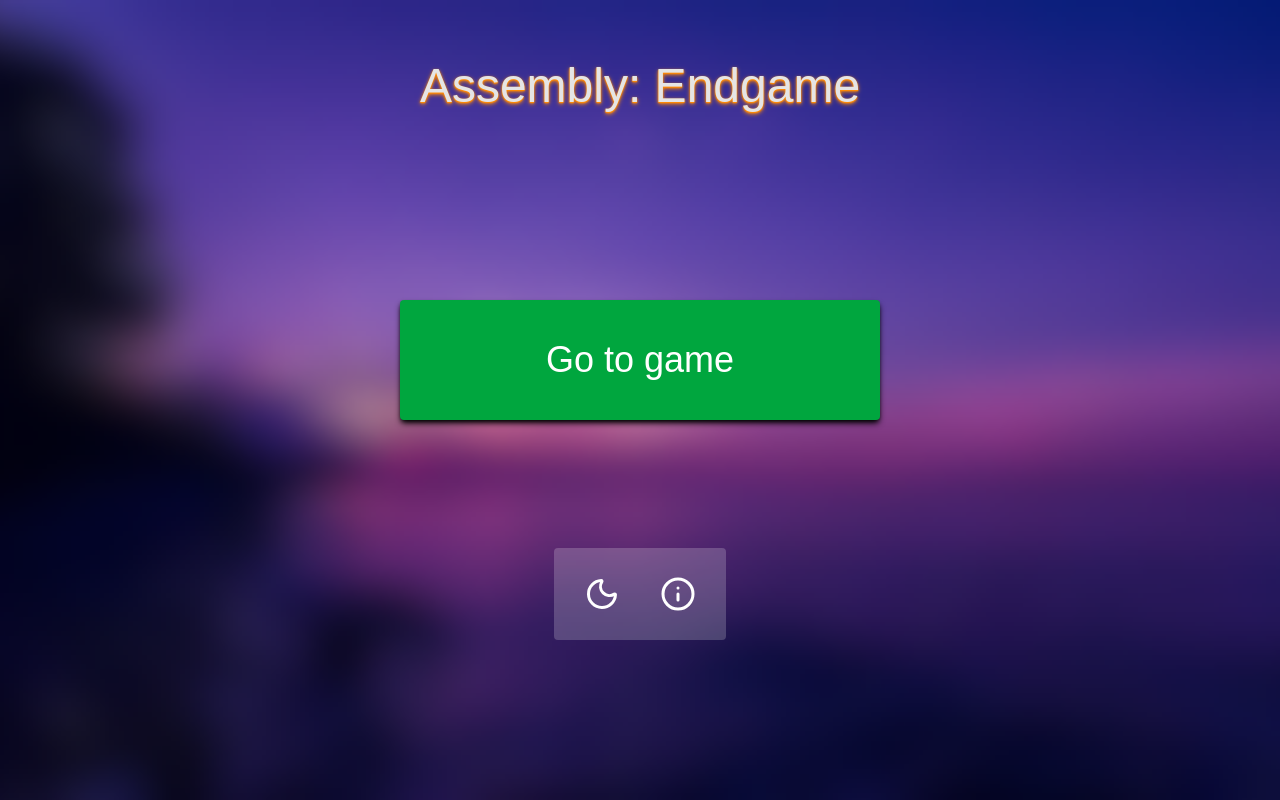
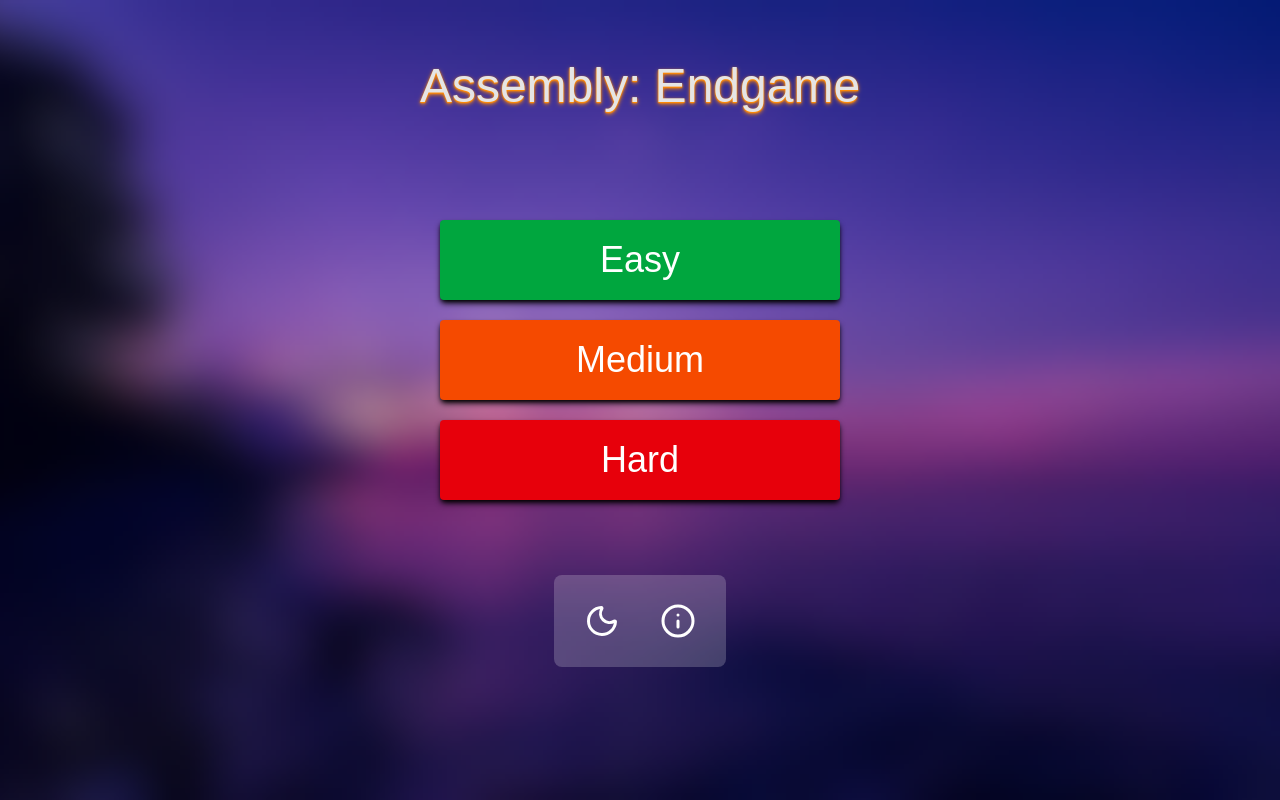
Before and after one commit to PreakPro/assembly_endgame, a Next.js app: page / in a window 1280 px wide. Built offline with nearby package versions, Linux system fonts and the light colour scheme.

Commit message:
easy medium hard game modes

```diff
--- a/app/game/page.tsx
+++ b/app/game/page.tsx
@@ -4,7 +4,7 @@ import { getFarewellText, cn } from "../../lib/utils"
 import LanguagesDisplay from "@/components/languagesDisplay"
 import LetterDisplay from "@/components/letterDisplay"
 import { useEffect, useMemo, useRef, useState, useLayoutEffect } from "react"
-import { words } from "../../lib/words"
+import { easyWords, mediumWords, hardWords } from "../../lib/words"
 import { motion } from "framer-motion"
 import confetti from "canvas-confetti"
 
@@ -13,6 +13,12 @@ export default function AssemblyEndgame() {
 	const [guessedLetters, setGuessedLetters] = useState<string[]>([])
 	const [isGameOver, setIsGameOver] = useState<boolean>(false)
 	const [theme, setTheme] = useState<string | null>(null)
+	const [difficulty, setDifficulty] = useState<string | null>(null)
+
+	useEffect(() => {
+		setDifficulty(localStorage.getItem('difficulty'))
+	}, [])
+
 	const letterRefs = useRef<{[key: string]: HTMLButtonElement | null}>({})
 	const newGameRef = useRef<HTMLButtonElement>(null)
 	const alphabet = "abcdefghijklmnopqrstuvwxyz"
@@ -28,12 +34,17 @@ export default function AssemblyEndgame() {
 	})
 
 	useEffect(() => {
+		if (!difficulty) return;
 		function generateRandomWord() {
-			const word = words[Math.floor(Math.random() * words.length)]
-			setCurrentWord(word)
+			const word = difficulty === "easy"
+				? easyWords[Math.floor(Math.random() * easyWords.length)]
+				: difficulty === "medium"
+				? mediumWords[Math.floor(Math.random() * mediumWords.length)]
+				: hardWords[Math.floor(Math.random() * hardWords.length)];
+			setCurrentWord(word);
 		}
-		generateRandomWord()
-	}, [])
+		generateRandomWord();
+	}, [difficulty])
 
 	const languagesDisplay = <LanguagesDisplay wrongGuesses={wrongGuesses}/>
 
@@ -115,9 +126,10 @@ export default function AssemblyEndgame() {
 	}, [])
 
 	function newGame() {
+		const word = difficulty === "easy" ? easyWords[Math.floor(Math.random() * easyWords.length)] : difficulty === "medium" ? mediumWords[Math.floor(Math.random() * mediumWords.length)] : hardWords[Math.floor(Math.random() * hardWords.length)]
 		setIsGameOver(false)
 		setGuessedLetters([])
-		setCurrentWord(words[Math.floor(Math.random() * words.length)])
+		setCurrentWord(word)
 	}
 
 	const farewellText = useMemo(() => {
@@ -131,10 +143,10 @@ export default function AssemblyEndgame() {
 
 	const hasWon = currentWord.split("").every(letter => guessedLetters.includes(letter))
 
-	console.log(currentWord)
+	console.log(currentWord, difficulty)
 
 	return (
-		<div className={cn("relative h-screen bg-neutral-800",
+		<div className={cn("relative h-screen",
 			{"light": theme !== "dark"}
 		)}>
 			<main
@@ -148,7 +160,7 @@ export default function AssemblyEndgame() {
 					backgroundPosition: "center",
 				}}
 			>
-				<div className="relative z-50 p-6 mt-20">
+				<div className="relative z-50 p-6 md:mt-20 mt-40">
 					<section className={cn(
 						"rounded justify-center mx-auto text-center w-80 md:w-120 p-6 text-white z-10",
 						{ "bg-purple-700 border-1 light:bg-purple-400 light:border-1 light:border-black": !isGameOver},
--- a/app/layout.tsx
+++ b/app/layout.tsx
@@ -17,18 +17,12 @@ export const metadata: Metadata = {
   description: "Basically hangman",
 };
 
-export default function RootLayout({
-  children,
-}: Readonly<{
-  children: React.ReactNode;
-}>) {
+export default function RootLayout({ children }: { children: React.ReactNode }) {
   return (
     <html lang="en">
-      <body
-        className={`${geistSans.variable} ${geistMono.variable} antialiased`}
-      >
+      <body>
         {children}
       </body>
     </html>
-  );
+  )
 }
--- a/app/page.tsx
+++ b/app/page.tsx
@@ -1,7 +1,7 @@
 "use client"
 import Link from "next/link"
 import { Moon, Sun } from "lucide-react"
-import { useState, useEffect, useLayoutEffect } from "react"
+import { useState, useLayoutEffect } from "react"
 import InfoThing from "@/components/info"
 import { cn } from "@/lib/utils"
 
@@ -35,6 +35,10 @@ export default function Page() {
 
     if (theme === null) return null;
 
+    function setDifficulty(difficulty: string) {
+        localStorage.setItem('difficulty', difficulty)
+    }
+
     return (
         <section className={cn("h-screen flex flex-col justify-center items-center",
             { "light": theme !== "dark" }
@@ -49,17 +53,33 @@ export default function Page() {
                     backgroundPosition: "center",
                 }}
             >
-                <h1 className="absolute transition-all top-1/13 md:text-5xl text-4xl text-neutral-200 text-shadow-orange-400 light:text-shadow-blue-500 text-shadow-md hover:-translate-0.5 hover:text-shadow-lg">Assembly: Endgame</h1>
+                <h1 className="absolute transition-all top-1/13 text-5xl md:mt-0 mt-10 text-neutral-200 text-shadow-orange-400 light:text-shadow-blue-500 text-shadow-md hover:-translate-0.5 hover:text-shadow-lg">Assembly: Endgame</h1>
 
             </header>
-            <div className="rounded transition-all text-white light:text-black flex absolute justify-center items-center text-center w-120 h-30 mb-20 text-4xl bg-green-600 light:bg-green-500 active:opacity-80 hover:scale-110 shadow-black shadow-md">
+
+            <div onClick={() => setDifficulty("easy")} className="rounded transition-all text-white flex absolute justify-center items-center text-center md:w-100 md:h-20 mb-70 md:text-4xl text-3xl w-80 h-20 bg-green-600 light:bg-green-500 active:opacity-80 hover:scale-110 shadow-black shadow-md">
                 <Link href="/game" passHref>
-                    <button className="">
-                        Go to game
+                    <button className="md:w-100 md:h-20 w-80 h-20">
+                        Easy
                     </button>
                 </Link>
             </div>
-            <div className="absolute justify-center bg-white/20 rounded h-23 w-43 items-center flex flex-row transition-all text-center bottom-1/5 gap-3">
+            <div onClick={() => setDifficulty("medium")} className="rounded transition-all text-white flex absolute justify-center items-center text-center md:w-100 md:h-20 mb-20 md:text-4xl text-3xl w-80 h-20 bg-orange-600 light:bg-orange-500 active:opacity-80 hover:scale-110 shadow-black shadow-md">
+                <Link href="/game" passHref>
+                    <button className="md:w-100 md:h-20 w-80 h-20">
+                        Medium
+                    </button>
+                </Link>
+            </div>
+            <div onClick={() => setDifficulty("hard")} className="rounded transition-all text-white flex absolute justify-center items-center text-center md:w-100 md:h-20 mt-30 md:text-4xl text-3xl w-80 h-20 bg-red-600 light:bg-red-500 active:opacity-80 hover:scale-110 shadow-black shadow-md">
+                <Link href="/game" passHref>
+                    <button className="md:w-100 md:h-20 w-80 h-20">
+                        Hard
+                    </button>
+                </Link>
+            </div>
+
+            <div className="absolute justify-center bg-white/20 rounded-lg h-23 w-43 items-center flex flex-row transition-all text-center bottom-1/6 gap-3">
                 {!isInfoOpen ? theme === "dark" ?
                     <div className="transition-all items-center hover:bg-white/30 rounded top-1/4 p-5" onClick={toggleTheme}>
                         <Moon
--- a/components/info.tsx
+++ b/components/info.tsx
@@ -20,7 +20,7 @@ export default function InfoThing(props: MainProps) {
 			/>
 			{props.isInfoOpen && (
 				<div>
-					<button onClick={props.isInfoOpenToggle} className="relative transition-all text-white light:text-black rounded-lg text-3xl font-bold hover:opacity-60 bg-blue-500 p-6 w-60 z-50 mb-15 shadow-md border-2 border-black shadow-black">GOT IT!</button>
+					<button onClick={props.isInfoOpenToggle} className="relative transition-all text-white light:text-black rounded-lg text-3xl font-bold hover:opacity-60 bg-blue-500 p-6 w-60 z-50 mb-50 md:mb-15 shadow-md border-2 border-black shadow-black">GOT IT!</button>
 					<motion.div
 						className="realtive fixed top-1/2 left-1/2 -translate-x-1/2 -translate-y-1/2 z-40 rounded-lg border-2 border-neutral-300 light:border-black justify-center text-center items-center bg-emerald-700 light:bg-emerald-500 flex flex-col mx-auto my-auto max-w-lg w-100 md:w-150 p-8 scale-75 md:scale-120"
 						initial={{ scale: 0.7, opacity: 0.5 }}
--- a/components/letterDisplay.tsx
+++ b/components/letterDisplay.tsx
@@ -8,7 +8,7 @@ export default function LetterDisplay(props: MainProps) {
         (props.currentWord ?? "").split('').map((letter, key) => (
 		<span
 			key={key}
-			className="flex rounded-sm light:bg-neutral-400 light:text-black light:border-b-neutral-800 light:border-b-2 bg-neutral-700 h-13 w-13 md:m-1 select-none text-white text-xl text-center items-center justify-center border-b-neutral-300 border-b-1 md:scale-100 scale-80"
+			className="flex rounded-sm light:bg-neutral-400 light:text-black light:border-b-neutral-800 light:border-b-2 bg-neutral-700 h-13 w-13 md:m-1 select-none text-white text-xl text-center items-center justify-center border-b-neutral-300 border-b-4 md:border-b-2 md:scale-100 scale-80"
 		>
 			{props.guessedLetters.includes(letter) ? letter.toUpperCase() : null}
 		</span>
--- a/lib/words.ts
+++ b/lib/words.ts
@@ -482,3 +482,7 @@ export const words = [
   "yesterday",
   "young"
 ];
+
+export const easyWords = words.filter(word => word.length >= 4 && word.length <= 5);
+export const mediumWords = words.filter(word => word.length >= 6 && word.length <= 8);
+export const hardWords = words.filter(word => word.length >= 9);
```
Also changed, not shown: package.json (+20 -3 lines), 1 other file (tests, documents, lock files or other folders).
